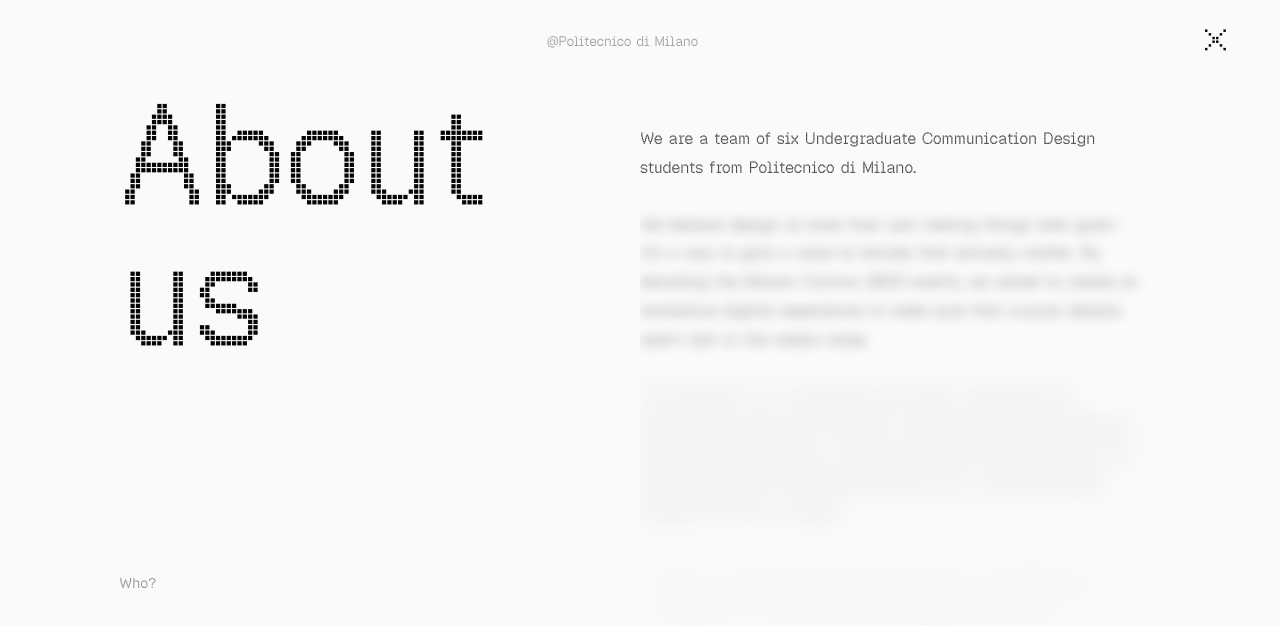
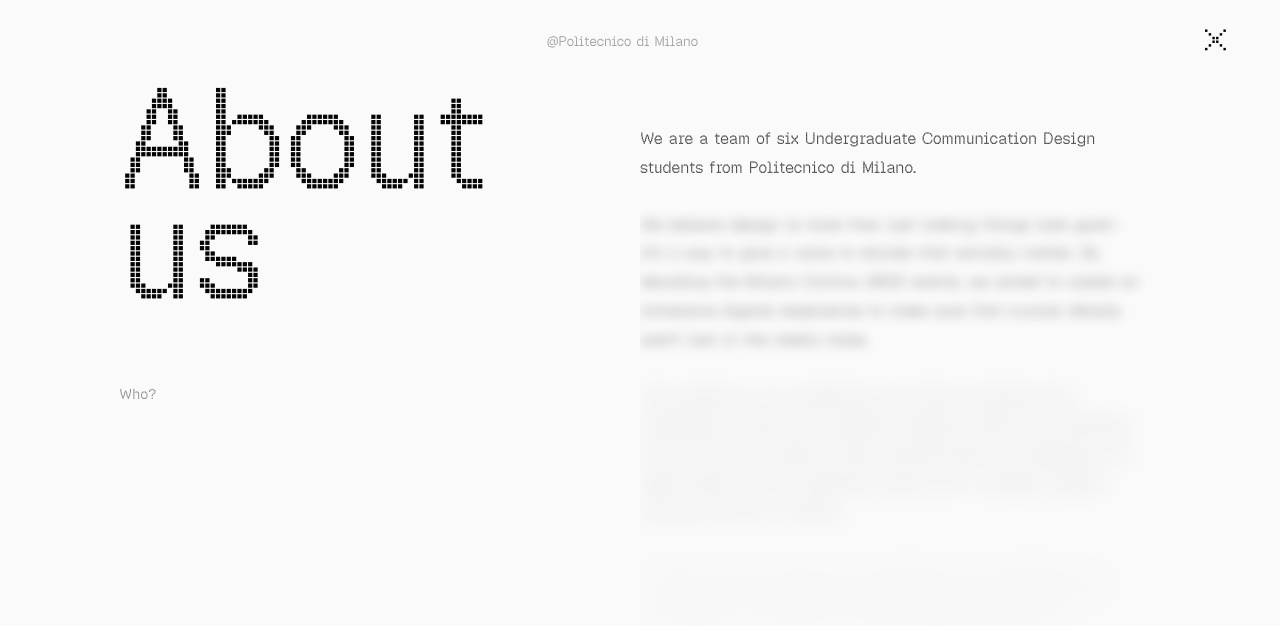
Before and after one commit to C-BASTA/OUTCAST_CHAMPION, a SvelteKit app: page /about in a window 1280 px wide. Shown: the top 626 px of the page. Built offline with nearby package versions, Linux system fonts and the light colour scheme; a web font is replaced by a local one.

Commit message:
Update +page.svelte

```diff
--- a/src/routes/about/+page.svelte
+++ b/src/routes/about/+page.svelte
@@ -166,9 +166,8 @@
     font-family: var(--font-primary, monospace);
     font-size: clamp(80px, 11vw, 150px);
     font-weight: 400;
-    line-height: 1.0;
+    line-height: 0.78;
     color: #030404;
-    flex: 1;
   }
 
   .question-label {
@@ -178,6 +177,7 @@
     opacity: 0.65;
     letter-spacing: 0.02em;
     padding-bottom: 8px;
+    margin-top: 80px;
     transition: opacity 0.3s ease;
   }
 
```
